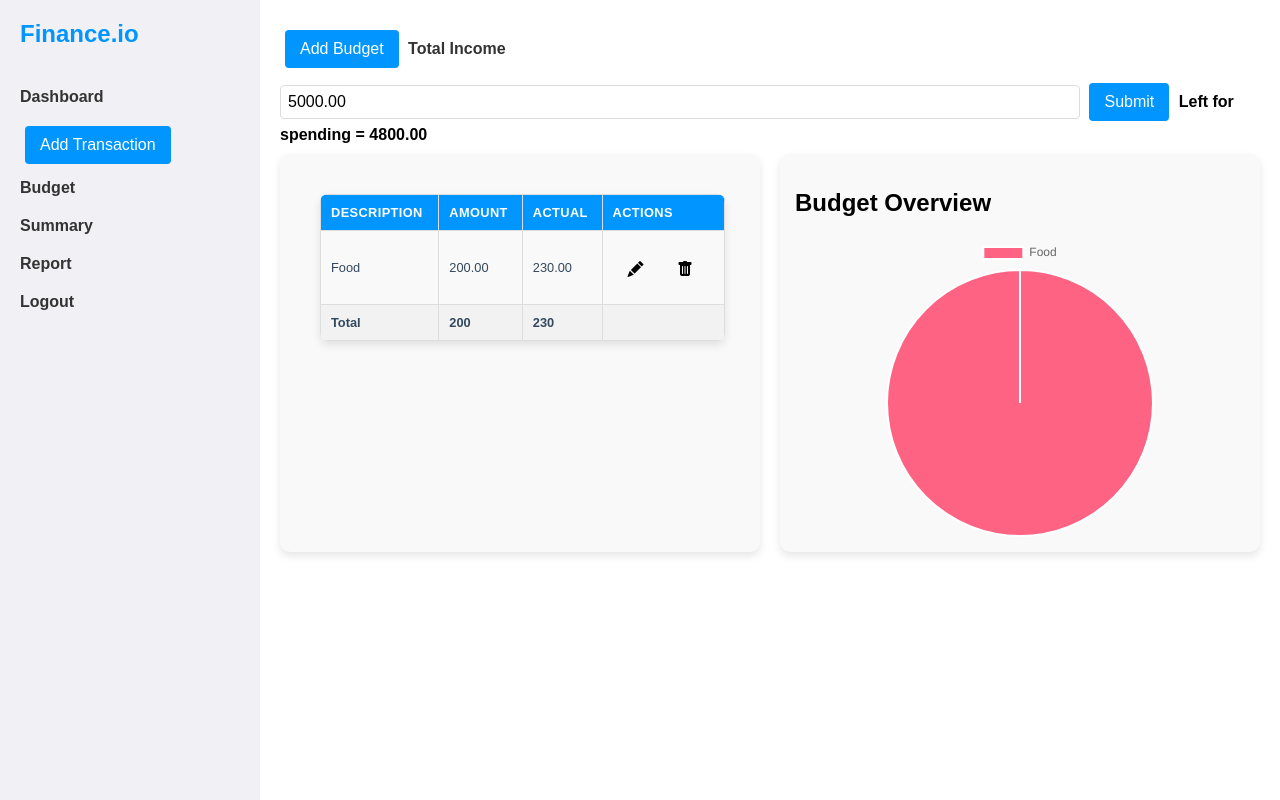
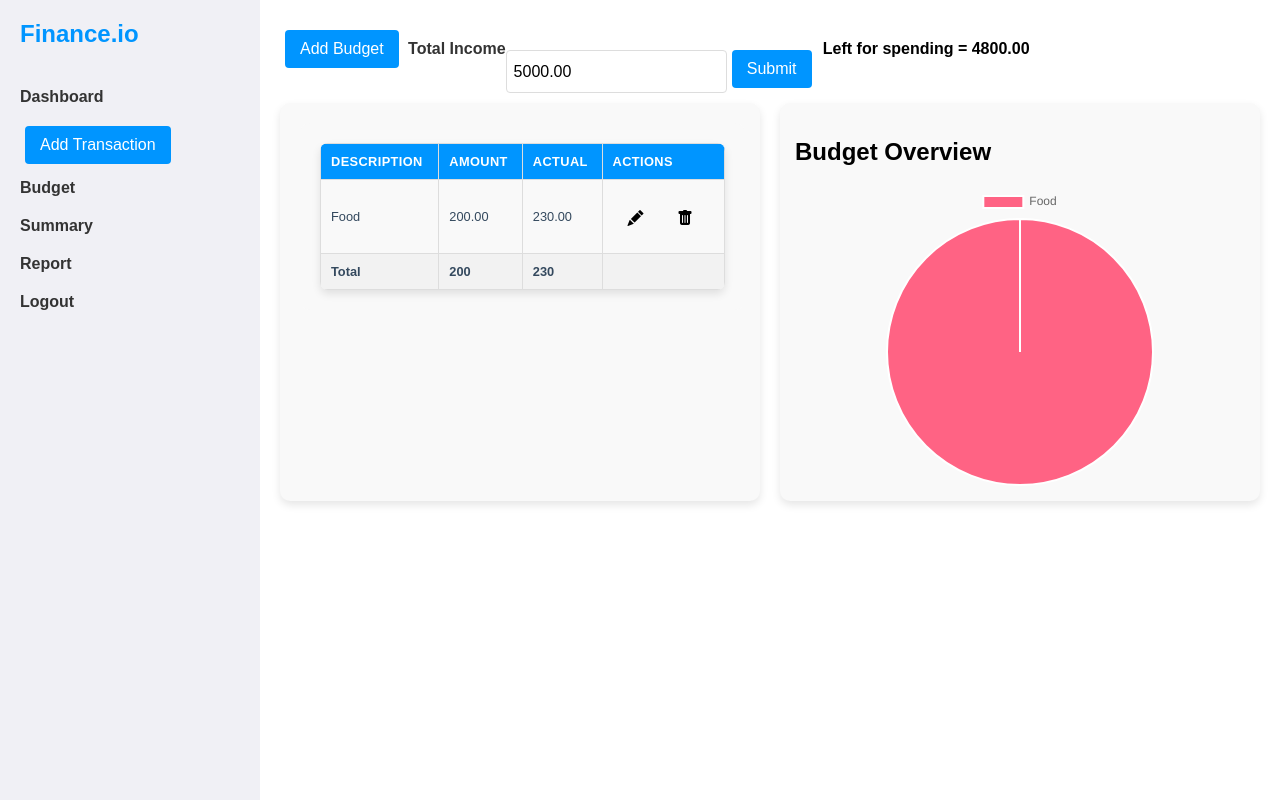
Before and after one commit to jaytech504/finance_tracker, a Django app: page /budget/ in a window 1280 px wide. Run offline with Django 5.2, Linux system fonts and the light colour scheme; a user stored in the database is signed in; data comes from the database, SQL or seed files in the repository; some libraries are stand-ins or nearby versions.

Commit message:
complete

```diff
--- a/fin_track/templates/fin_track/budget.html
+++ b/fin_track/templates/fin_track/budget.html
@@ -4,7 +4,7 @@
     <main class="main-content">
         <div style="margin-bottom: 10px;">
         <button onclick="createPop()">Add Budget</button>
-        <form method="POST" style="display: inline; margin-bottom: 10px;">
+        <form method="POST" style="display: inline-flex;">
             {% csrf_token %}
             <label>Total Income</label>
             <input
@@ -13,10 +13,11 @@
         name="total_income"
         value="{{ total_form.instance.total_income }}"
         required
+        width="40%"
     >
             <button type="submit" name="total_income">Submit</button>
         </form>
-        <span style="font-weight: bolder;">Left for spending = {{ left_spend }}</span>
+        <span style="font-weight: bolder; display: inline;" >Left for spending = {{ left_spend }}</span>
         </div>
     <section class="summary-cards">
         <div class="card">
--- a/fin_track/templates/fin_track/report.html
+++ b/fin_track/templates/fin_track/report.html
@@ -6,7 +6,7 @@
     <form method="GET" action="{% url 'download_transactions' %}">
         <label for="start_date">Start Date:</label>
         <input type="date" name="start_date" id="start_date" class="dates" required>
-
+    </br>
         <label for="end_date">End Date:</label>
         <input type="date" name="end_date" id="end_date" class="dates" required>
     </br>
--- a/static/css/main.css
+++ b/static/css/main.css
@@ -192,13 +192,15 @@ body {
 /* Close button styling */
 
 input, textarea, select {
-  width: 80%;
+  width: 50%;
   padding: 7px;
   margin-top: 10px;
   border: 1px solid #ddd;
   border-radius: 4px;
   font-size: 1em;
 }
+
+
 
 #budgetPieChart {
   max-width: 400px;
@@ -354,7 +356,7 @@ label {
 input[type="date"] {
     margin: 10px 0;
     padding: 10px;
-    width: 100%;
+    width: 80%;
     border: 1px solid #ddd;
     border-radius: 4px;
 }
@@ -362,7 +364,7 @@ input[type="date"] {
 select {
     margin: 10px 0;
     padding: 10px;
-    width: 100%;
+    width: 50%;
     border: 1px solid #ddd;
     border-radius: 4px;
 }
```
